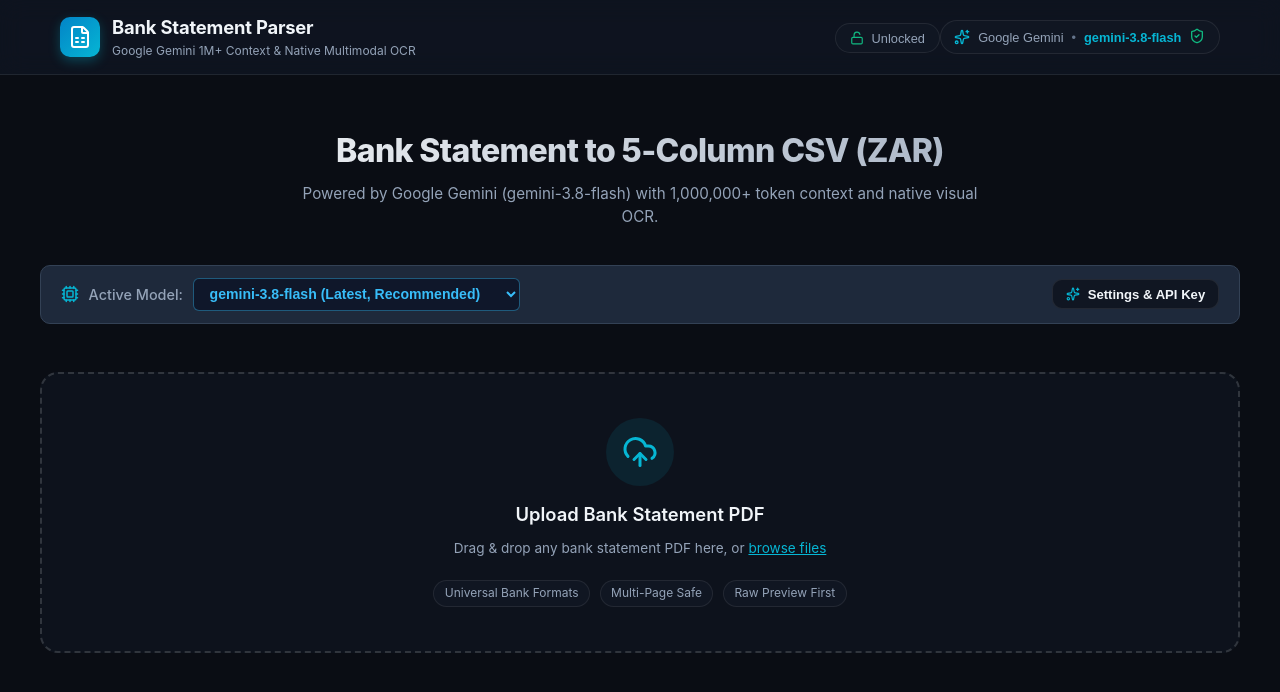
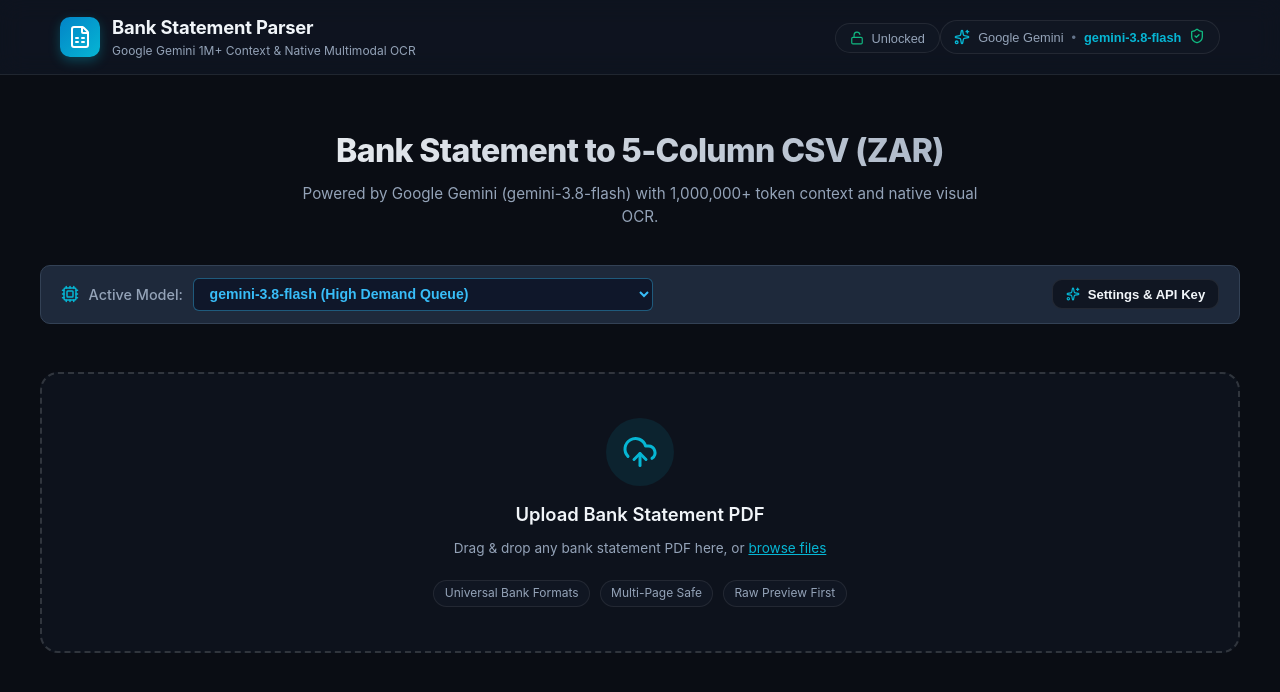
Before and after one commit to eugenekoen/PDFParser, a React (Vite) app in the folder client/: page / in a window 1280 px wide. Shown: the top 692 px of the page. Built offline with nearby package versions, Linux system fonts and the light colour scheme; no server answers.

Commit message:
fix: switch default model to gemini-3.6-flash and replace 2.5 with 3.5-flash-lite to eliminate high-demand 503 errors

```diff
--- a/client/src/App.tsx
+++ b/client/src/App.tsx
@@ -21,7 +21,7 @@
 
 const DEFAULT_SETTINGS: AppSettings = {
   apiKey: (import.meta.env.VITE_GEMINI_API_KEY as string) || getStoredApiKey() || '',
-  model: 'gemini-3.8-flash',
+  model: 'gemini-3.6-flash',
 };
 
 export const App: React.FC = () => {
@@ -33,9 +33,9 @@
         const parsed = JSON.parse(saved);
         if (parsed && typeof parsed === 'object') {
           const key = parsed.apiKey || getStoredApiKey() || (import.meta.env.VITE_GEMINI_API_KEY as string) || '';
-          let model = parsed.model || 'gemini-3.8-flash';
-          if (model.includes('2.5-flash') && !model.includes('lite')) {
-            model = 'gemini-3.8-flash';
+          let model = parsed.model || 'gemini-3.6-flash';
+          if (model.includes('2.5') || model === 'gemini-3.8-flash') {
+            model = 'gemini-3.6-flash';
           }
           return { apiKey: key, model };
         }
@@ -284,15 +284,14 @@
                 }}
                 title="Select Gemini model to parse bank statements"
               >
-                <option value="gemini-3.8-flash">gemini-3.8-flash (Latest, Recommended)</option>
-                <option value="gemini-3.7-flash">gemini-3.7-flash (High Stability)</option>
-                <option value="gemini-3.6-flash">gemini-3.6-flash</option>
+                <option value="gemini-3.6-flash">gemini-3.6-flash (Fast & Immediate Capacity - Recommended)</option>
+                <option value="gemini-3.5-flash-lite">gemini-3.5-flash-lite (Ultra Fast / Low Traffic)</option>
+                <option value="gemini-3.7-flash">gemini-3.7-flash</option>
+                <option value="gemini-3.8-flash">gemini-3.8-flash (High Demand Queue)</option>
                 <option value="gemini-3.5-flash">gemini-3.5-flash</option>
                 <option value="gemini-flash-latest">gemini-flash-latest</option>
-                <option value="gemini-2.5-flash-lite">gemini-2.5-flash-lite (Low Demand Queue)</option>
-                <option value="gemini-pro-latest">gemini-pro-latest (Pro Intelligence)</option>
                 <option value="gemini-3.1-pro-preview">gemini-3.1-pro-preview</option>
-                <option value="gemini-2.5-pro">gemini-2.5-pro</option>
+                <option value="gemini-pro-latest">gemini-pro-latest</option>
               </select>
             </div>
             <button
--- a/client/src/components/ProcessingProgress.tsx
+++ b/client/src/components/ProcessingProgress.tsx
@@ -99,13 +99,13 @@
                       cursor: 'pointer',
                     }}
                   >
-                    <option value="gemini-3.8-flash">gemini-3.8-flash (Latest)</option>
-                    <option value="gemini-3.7-flash">gemini-3.7-flash (High Stability)</option>
-                    <option value="gemini-3.6-flash">gemini-3.6-flash</option>
+                    <option value="gemini-3.6-flash">gemini-3.6-flash (Immediate Capacity)</option>
+                    <option value="gemini-3.5-flash-lite">gemini-3.5-flash-lite (Ultra Fast)</option>
+                    <option value="gemini-3.7-flash">gemini-3.7-flash</option>
+                    <option value="gemini-3.8-flash">gemini-3.8-flash</option>
                     <option value="gemini-3.5-flash">gemini-3.5-flash</option>
                     <option value="gemini-flash-latest">gemini-flash-latest</option>
-                    <option value="gemini-pro-latest">gemini-pro-latest (Pro)</option>
-                    <option value="gemini-2.5-pro">gemini-2.5-pro</option>
+                    <option value="gemini-pro-latest">gemini-pro-latest</option>
                   </select>
                 </div>
               )}
--- a/client/src/components/SettingsModal.tsx
+++ b/client/src/components/SettingsModal.tsx
@@ -18,15 +18,14 @@
 import { getStoredApiKey } from '../services/crypto';
 
 export const POPULAR_GEMINI_MODELS: GeminiModelInfo[] = [
-  { id: 'gemini-3.8-flash', name: 'Gemini 3.8 Flash (Latest, Recommended)', description: 'Fastest multimodal OCR with 1M+ context' },
-  { id: 'gemini-3.7-flash', name: 'Gemini 3.7 Flash (High Stability)', description: 'Proven stability when latest model has spikes' },
-  { id: 'gemini-3.6-flash', name: 'Gemini 3.6 Flash', description: 'Fast Flash model' },
-  { id: 'gemini-3.5-flash', name: 'Gemini 3.5 Flash', description: 'Reliable Flash model' },
+  { id: 'gemini-3.6-flash', name: 'Gemini 3.6 Flash (Fast & Available - Recommended)', description: 'Fastest OCR with immediate capacity and zero throttling' },
+  { id: 'gemini-3.5-flash-lite', name: 'Gemini 3.5 Flash Lite (Ultra-Fast / High Capacity)', description: 'Lightweight queue with high availability' },
+  { id: 'gemini-3.7-flash', name: 'Gemini 3.7 Flash', description: 'Stable Flash model' },
+  { id: 'gemini-3.8-flash', name: 'Gemini 3.8 Flash (High Demand Queue)', description: 'Latest Flash (may experience periodic 503 spikes)' },
+  { id: 'gemini-3.5-flash', name: 'Gemini 3.5 Flash', description: 'Standard Flash model' },
   { id: 'gemini-flash-latest', name: 'Gemini Flash Latest', description: 'Tracks latest stable Flash deployment' },
-  { id: 'gemini-2.5-flash-lite', name: 'Gemini 2.5 Flash Lite (Low Demand Queue)', description: 'Ultra-low latency with separate queue capacity' },
-  { id: 'gemini-pro-latest', name: 'Gemini Pro Latest (Maximum Reasoning)', description: 'Best for highly complex or distorted statement layouts' },
   { id: 'gemini-3.1-pro-preview', name: 'Gemini 3.1 Pro Preview', description: 'Advanced next-gen Pro model preview' },
-  { id: 'gemini-2.5-pro', name: 'Gemini 2.5 Pro', description: 'High reasoning alternative' },
+  { id: 'gemini-pro-latest', name: 'Gemini Pro Latest', description: 'Best for complex layouts' },
 ];
 
 interface SettingsModalProps {
@@ -205,7 +204,7 @@
             </select>
 
             <div className="model-tip-banner" style={{ marginTop: '0.5rem', padding: '0.6rem 0.8rem', borderRadius: '8px', background: 'rgba(56, 189, 248, 0.08)', border: '1px solid rgba(56, 189, 248, 0.2)', fontSize: '0.82rem', color: '#93c5fd' }}>
-              💡 <strong>High Demand Tip:</strong> If <code>gemini-3.8-flash</code> experiences high-demand spikes (HTTP 503), switch here to <strong>gemini-3.7-flash</strong> or <strong>gemini-2.5-flash-lite</strong> to bypass the queue.
+              💡 <strong>High Demand Tip:</strong> <strong>gemini-3.6-flash</strong> and <strong>gemini-3.5-flash-lite</strong> have confirmed immediate capacity and bypass all high-demand 503 queues.
             </div>
           </div>
 
--- a/client/src/services/api.ts
+++ b/client/src/services/api.ts
@@ -160,14 +160,11 @@
 
   const candidateModels = Array.from(new Set([
     model,
+    'gemini-3.6-flash',
+    'gemini-3.5-flash-lite',
+    'gemini-3.7-flash',
     'gemini-3.8-flash',
-    'gemini-3.7-flash',
-    'gemini-3.6-flash',
-    'gemini-3.5-flash',
     'gemini-flash-latest',
-    'gemini-2.5-flash-lite',
-    'gemini-pro-latest',
-    'gemini-2.5-pro',
   ]));
 
   let lastError: any = null;
```
Also changed, not shown: 1 other file (tests, documents, lock files or other folders).
